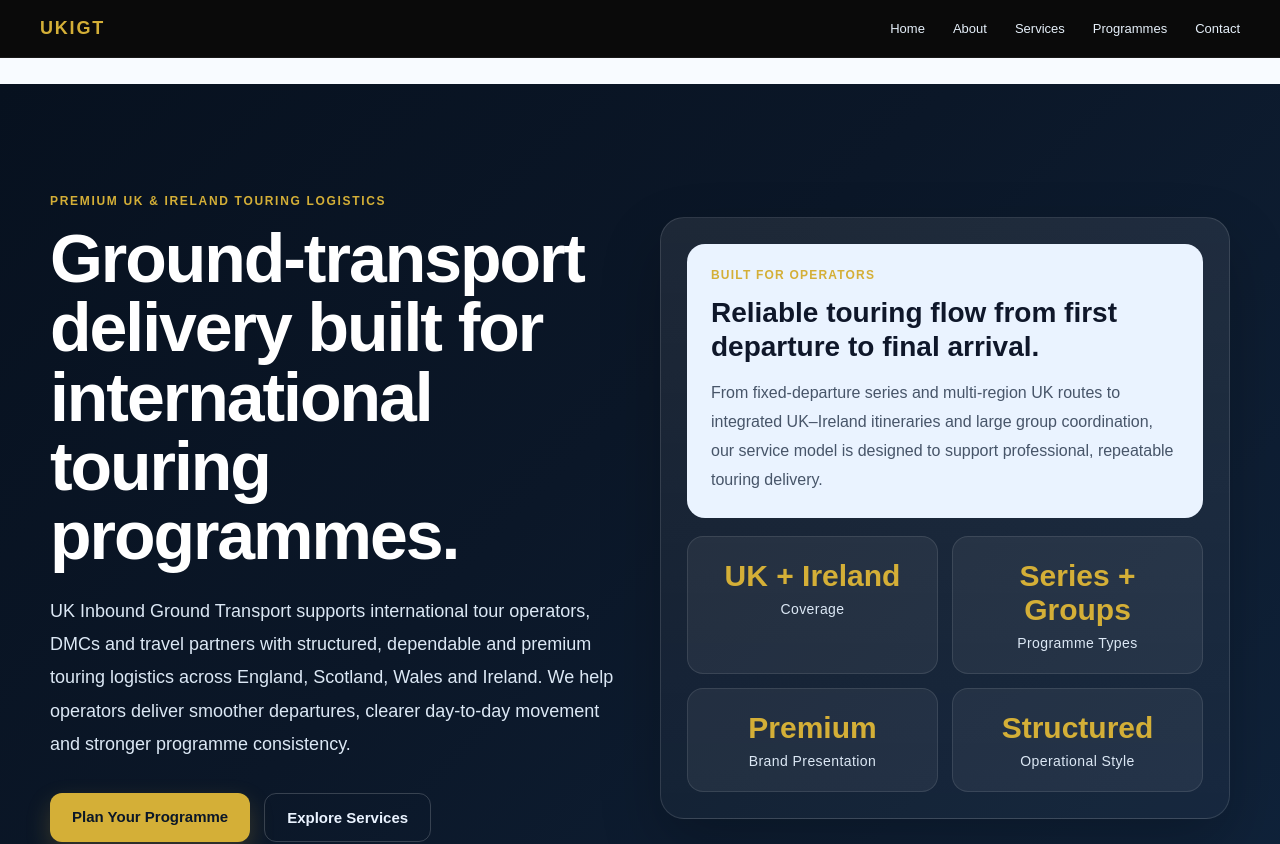
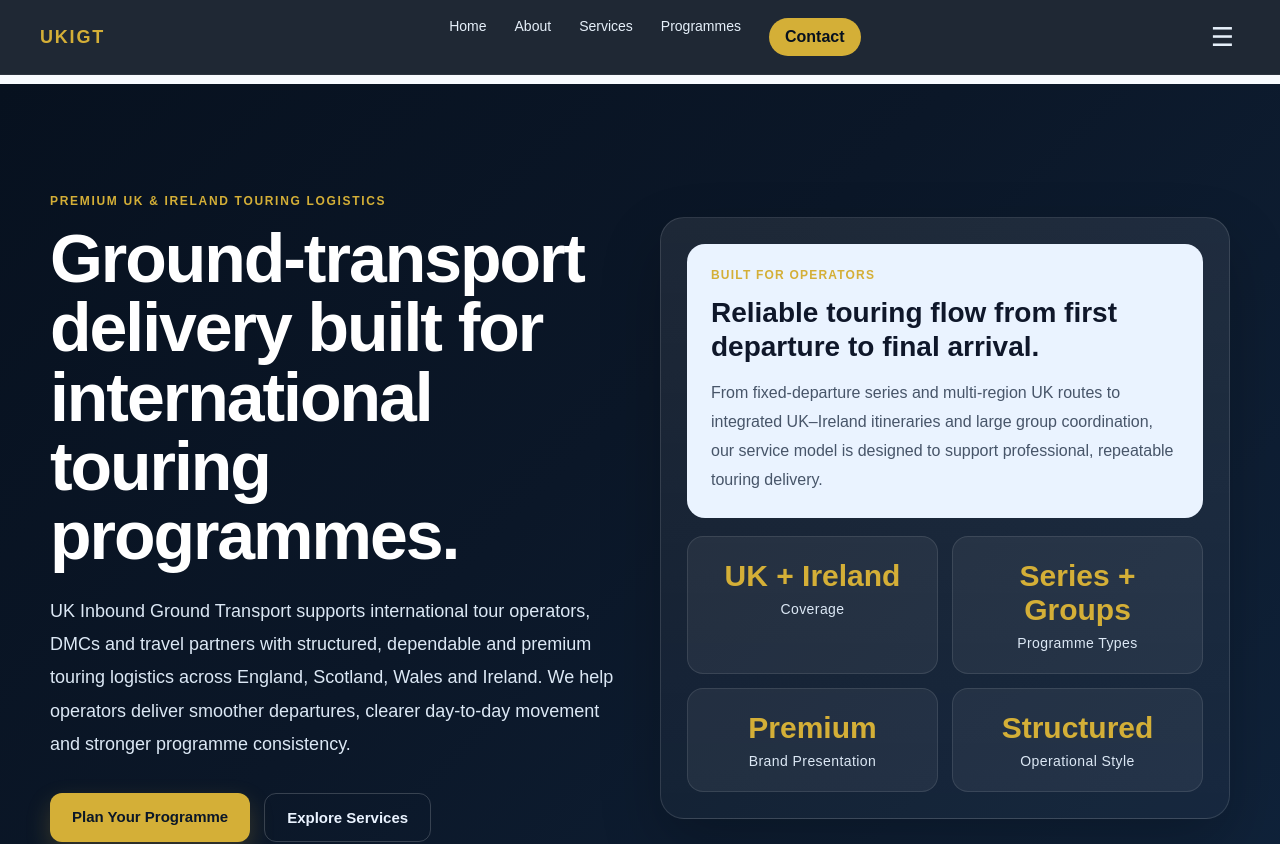
Before and after one commit to kandiahtk-crypto/Project-, a Next.js app: page / in a window 1280 px wide. Shown: the top 844 px of the page. Built offline with nearby package versions, Linux system fonts and the light colour scheme.

Commit message:
Update Navbar.tsx

```diff
--- a/src/components/Navbar.tsx
+++ b/src/components/Navbar.tsx
@@ -1,29 +1,59 @@
+"use client";
+
+import { useState } from "react";
+
 export default function Navbar() {
+  const [open, setOpen] = useState(false);
+
   return (
     <header style={header}>
       <div style={container}>
+        {/* LOGO */}
         <a href="/" style={logo}>
           UKIGT
         </a>
 
-        <nav style={nav}>
+        {/* DESKTOP MENU */}
+        <nav style={navDesktop}>
           <a href="/" style={link}>Home</a>
           <a href="/about" style={link}>About</a>
           <a href="/services" style={link}>Services</a>
           <a href="/programmes" style={link}>Programmes</a>
-          <a href="/contact" style={link}>Contact</a>
+          <a href="/contact" style={cta}>Contact</a>
         </nav>
+
+        {/* MOBILE BUTTON */}
+        <button style={menuBtn} onClick={() => setOpen(!open)}>
+          {open ? "✕" : "☰"}
+        </button>
       </div>
+
+      {/* MOBILE MENU */}
+      {open && (
+        <div style={mobileMenu}>
+          <a href="/" style={mobileLink} onClick={() => setOpen(false)}>Home</a>
+          <a href="/about" style={mobileLink} onClick={() => setOpen(false)}>About</a>
+          <a href="/services" style={mobileLink} onClick={() => setOpen(false)}>Services</a>
+          <a href="/programmes" style={mobileLink} onClick={() => setOpen(false)}>Programmes</a>
+
+          <a href="/contact" style={mobileCTA} onClick={() => setOpen(false)}>
+            Contact
+          </a>
+        </div>
+      )}
     </header>
   );
 }
+
+/* STYLES */
 
 const header: React.CSSProperties = {
   position: "fixed",
   top: 0,
   width: "100%",
   zIndex: 1000,
-  background: "#0A0A0A",
+  background: "rgba(7,17,31,0.9)",
+  backdropFilter: "blur(14px)",
   borderBottom: "1px solid rgba(255,255,255,0.06)",
 };
 
@@ -44,17 +74,65 @@ const logo: React.CSSProperties = {
   letterSpacing: "0.1em",
 };
 
-const nav: React.CSSProperties = {
+/* DESKTOP NAV */
+const navDesktop: React.CSSProperties = {
   display: "flex",
-  alignItems: "center",
   gap: "28px",
-  flexWrap: "wrap",
 };
 
+/* Hide on mobile */
+if (typeof window !== "undefined" && window.innerWidth < 900) {
+  navDesktop.display = "none";
+}
+
+/* LINKS */
 const link: React.CSSProperties = {
   color: "#E6F0FA",
   textDecoration: "none",
-  fontSize: "13px",
-  fontWeight: 500,
-  whiteSpace: "nowrap",
+  fontSize: "14px",
 };
+
+/* CTA */
+const cta: React.CSSProperties = {
+  background: "#D4AF37",
+  color: "#07111F",
+  padding: "10px 16px",
+  borderRadius: "999px",
+  textDecoration: "none",
+  fontWeight: 700,
+};
+
+/* MOBILE BUTTON */
+const menuBtn: React.CSSProperties = {
+  fontSize: "26px",
+  background: "none",
+  border: "none",
+  color: "#E6F0FA",
+  cursor: "pointer",
+};
+
+/* MOBILE MENU */
+const mobileMenu: React.CSSProperties = {
+  display: "flex",
+  flexDirection: "column",
+  padding: "20px",
+  background: "#07111F",
+  gap: "18px",
+};
+
+/* MOBILE LINKS */
+const mobileLink: React.CSSProperties = {
+  color: "#E6F0FA",
+  textDecoration: "none",
+  fontSize: "18px",
+};
+
+/* MOBILE CTA */
+const mobileCTA: React.CSSProperties = {
+  background: "#D4AF37",
+  color: "#07111F",
+  padding: "12px",
+  borderRadius: "999px",
+  textAlign: "center",
+  fontWeight: 700,
+};
```
